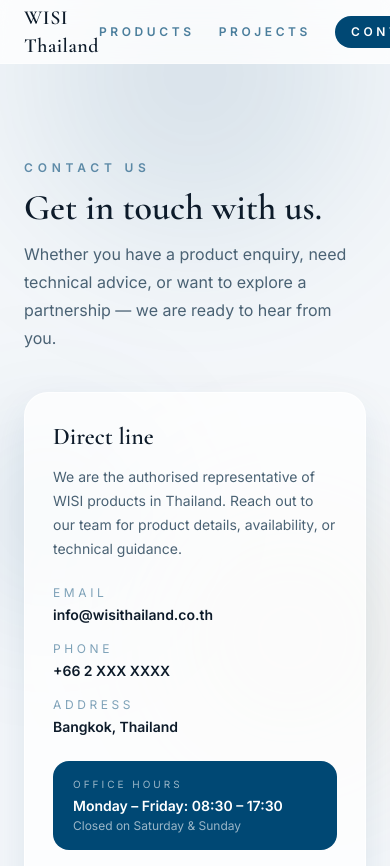
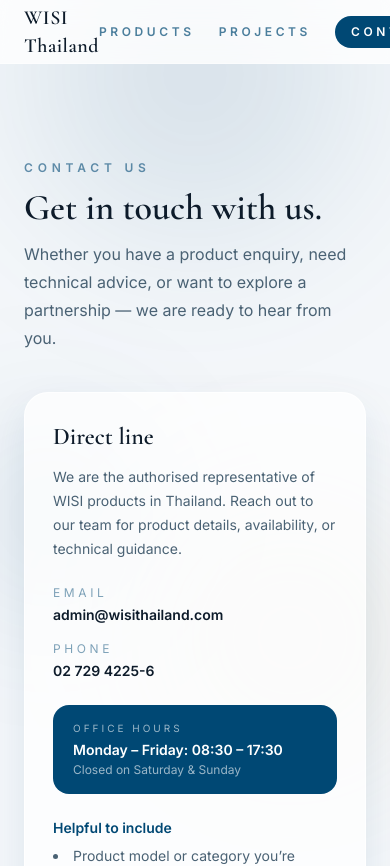
Before and after one commit to IthChanakijkamjorn/WISI-THAILAND, a Next.js app: page /contact in a window 390 px wide. Shown: the top 866 px of the page. Built offline with nearby package versions, Linux system fonts and the light colour scheme.

Commit message:
Update contact page with correct email, phone and address

```diff
--- a/src/app/contact/page.js
+++ b/src/app/contact/page.js
@@ -65,15 +65,11 @@ export default function ContactPage() {
               <div className="mt-6 space-y-4 text-sm">
                 <div>
                   <p className="text-xs uppercase tracking-[0.3em] text-[#004874]/50">Email</p>
-                  <p className="mt-1 font-semibold text-[#0D1B2A]">info@wisithailand.co.th</p>
+                  <p className="mt-1 font-semibold text-[#0D1B2A]">admin@wisithailand.com</p>
                 </div>
                 <div>
                   <p className="text-xs uppercase tracking-[0.3em] text-[#004874]/50">Phone</p>
-                  <p className="mt-1 font-semibold text-[#0D1B2A]">+66 2 XXX XXXX</p>
-                </div>
-                <div>
-                  <p className="text-xs uppercase tracking-[0.3em] text-[#004874]/50">Address</p>
-                  <p className="mt-1 font-semibold text-[#0D1B2A]">Bangkok, Thailand</p>
+                  <p className="mt-1 font-semibold text-[#0D1B2A]">02 729 4225-6</p>
                 </div>
               </div>
 
```
